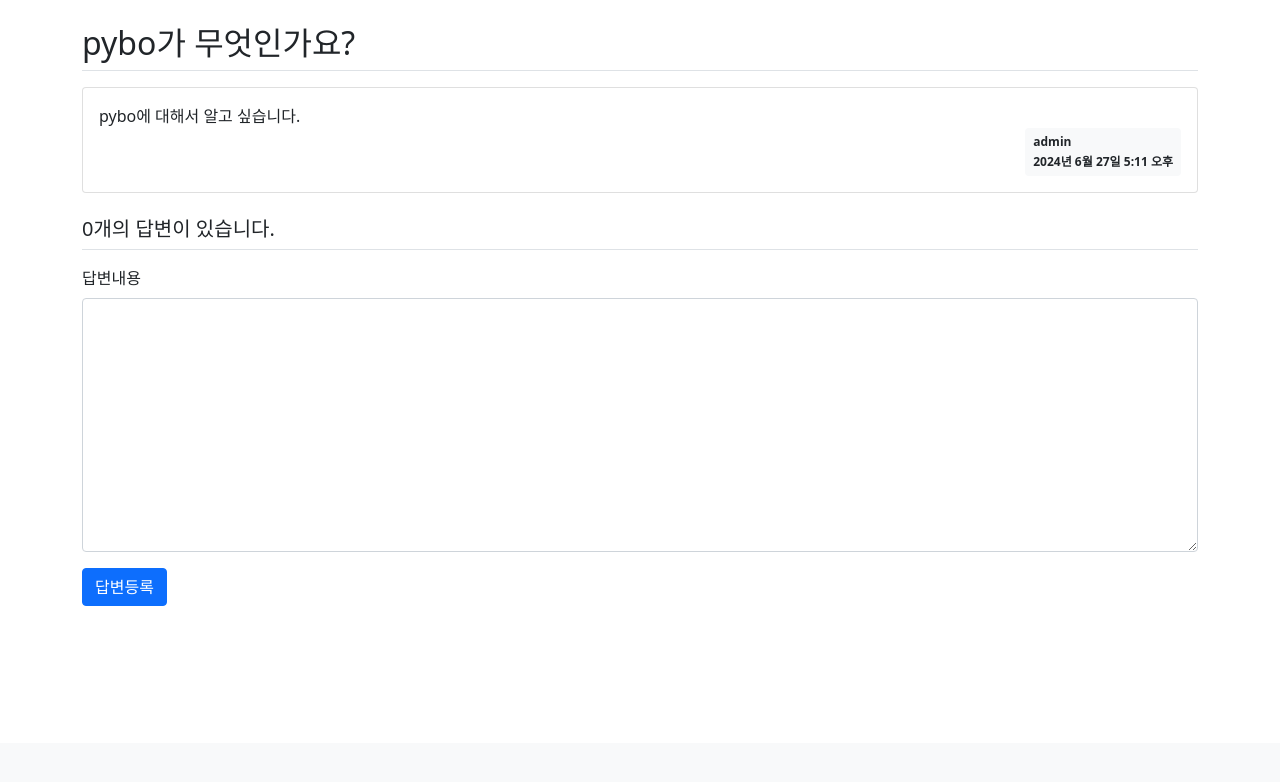
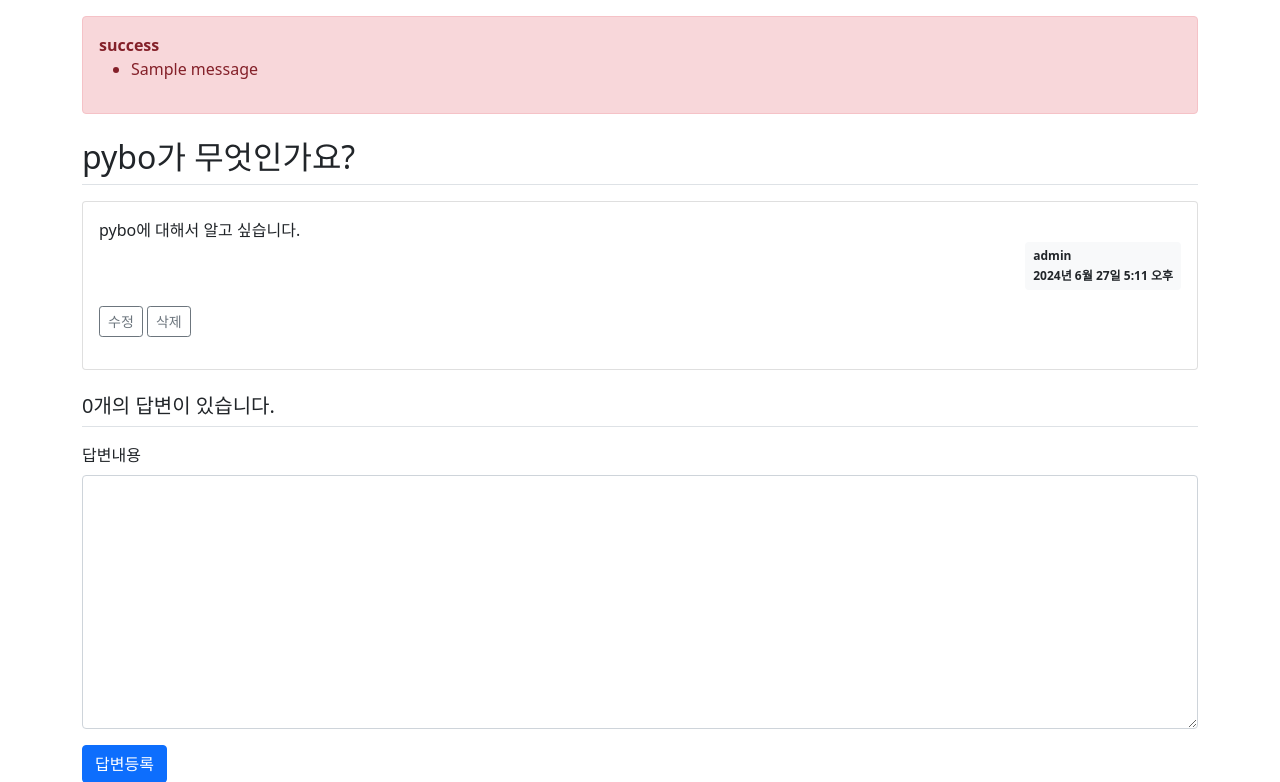
Before and after one commit to bkw535/jump_to_django, a Django app: page /pybo/answer/create/1/ in a window 1280 px wide. Shown: the part 57-839 px from the top of the page. Before the commit the page ends 663 px from the top, so only its background shows below. Run offline with Django 5.2, Linux system fonts and the light colour scheme; a user stored in the database is signed in; data comes from the database, SQL or seed files in the repository; one stand-in notice (Sample message) is shown; some libraries are stand-ins or nearby versions.

Commit message:
수정, 삭제 기능

```diff
--- a/pybo/models.py
+++ b/pybo/models.py
@@ -5,6 +5,7 @@ from django.contrib.auth.models import User
 class Question(models.Model):
     author = models.ForeignKey(User, on_delete=models.CASCADE)
     subject = models.CharField(max_length=200)
+    modify_date = models.DateTimeField(null=True, blank=True)
     content = models.TextField()
     create_date = models.DateTimeField()
 
@@ -15,5 +16,6 @@ class Question(models.Model):
 class Answer(models.Model):
     author = models.ForeignKey(User, on_delete=models.CASCADE)
     question = models.ForeignKey(Question, on_delete=models.CASCADE)
+    modify_date = models.DateTimeField(null=True, blank=True)
     content = models.TextField()
     create_date = models.DateTimeField()
--- a/pybo/urls.py
+++ b/pybo/urls.py
@@ -8,4 +8,8 @@ urlpatterns = [
     path('<int:question_id>/', views.detail, name='detail'),
     path('answer/create/<int:question_id>/', views.answer_create, name='answer_create'),
     path('question/create/', views.question_create, name='question_create'),
+    path('question/modify/<int:question_id>/', views.question_modify, name='question_modify'),
+    path('question/delete/<int:question_id>/', views.question_delete, name='question_delete'),
+    path('answer/modify/<int:answer_id>/', views.answer_modify, name='answer_modify'),
+    path('answer/delete/<int:answer_id>/', views.answer_delete, name='answer_delete'),
 ]
--- a/pybo/views.py
+++ b/pybo/views.py
@@ -1,11 +1,12 @@
 from django.http import HttpResponse
 from django.shortcuts import render, get_object_or_404, redirect
 from django.utils import timezone
-from .models import Question
+from .models import Question, Answer
 from django.http import HttpResponseNotAllowed
 from .forms import QuestionForm, AnswerForm
 from django.core.paginator import Paginator
 from django.contrib.auth.decorators import login_required
+from django.contrib import messages
 
 def index(request):
     page = request.GET.get('page', '1')  # 페이지
@@ -41,6 +42,33 @@ def answer_create(request, question_id):
     # return redirect('pybo:detail', question_id=question.id)
 
 @login_required(login_url='common:login')
+def answer_modify(request, answer_id):
+    answer = get_object_or_404(Answer, pk=answer_id)
+    if request.user != answer.author:
+        messages.error(request, '수정권한이 없습니다')
+        return redirect('pybo:detail', question_id=answer.question.id)
+    if request.method == "POST":
+        form = AnswerForm(request.POST, instance=answer)
+        if form.is_valid():
+            answer = form.save(commit=False)
+            answer.modify_date = timezone.now()
+            answer.save()
+            return redirect('pybo:detail', question_id=answer.question.id)
+    else:
+        form = AnswerForm(instance=answer)
+    context = {'answer': answer, 'form': form}
+    return render(request, 'pybo/answer_form.html', context)
+
+@login_required(login_url='common:login')
+def answer_delete(request, answer_id):
+    answer = get_object_or_404(Answer, pk=answer_id)
+    if request.user != answer.author:
+        messages.error(request, '삭제권한이 없습니다')
+    else:
+        answer.delete()
+    return redirect('pybo:detail', question_id=answer.question.id)
+
+@login_required(login_url='common:login')
 def question_create(request):
     if request.method == 'POST':
         form = QuestionForm(request.POST)
@@ -54,3 +82,30 @@ def question_create(request):
         form = QuestionForm()
     context = {'form': form}
     return render(request, 'pybo/question_form.html', context)
+
+@login_required(login_url='common:login')
+def question_modify(request, question_id):
+    question = get_object_or_404(Question, pk=question_id)
+    if request.user != question.author:
+        messages.error(request, '수정권한이 없습니다')
+        return redirect('pybo:detail', question_id=question.id)
+    if request.method == "POST":
+        form = QuestionForm(request.POST, instance=question)
+        if form.is_valid():
+            question = form.save(commit=False)
+            question.modify_date = timezone.now()  # 수정일시 저장
+            question.save()
+            return redirect('pybo:detail', question_id=question.id)
+    else:
+        form = QuestionForm(instance=question)
+    context = {'form': form}
+    return render(request, 'pybo/question_form.html', context)
+
+@login_required(login_url='common:login')
+def question_delete(request, question_id):
+    question = get_object_or_404(Question, pk=question_id)
+    if request.user != question.author:
+        messages.error(request, '삭제권한이 없습니다')
+        return redirect('pybo:detail', question_id=question.id)
+    question.delete()
+    return redirect('pybo:index')
--- a/templates/base.html
+++ b/templates/base.html
@@ -20,5 +20,9 @@
 <!-- 기본 템플릿 안에 삽입될 내용 End -->
 <!-- Bootstrap JS -->
 <script src="{% static 'bootstrap.min.js' %}"></script>
+<!-- 자바스크립트 Start -->
+{% block script %}
+{% endblock %}
+<!-- 자바스크립트 End -->
 </body>
 </html>
--- a/templates/pybo/question_detail.html
+++ b/templates/pybo/question_detail.html
@@ -3,16 +3,39 @@
 {% extends 'base.html' %}
 {% block content %}
 <div class="container my-3">
+    <!-- message 표시 -->
+    {% if messages %}
+    <div class="alert alert-danger my-3" role="alert">
+    {% for message in messages %}
+        <strong>{{ message.tags }}</strong>
+        <ul><li>{{ message.message }}</li></ul>
+    {% endfor %}
+    </div>
+    {% endif %}
     <!-- 질문 -->
     <h2 class="border-bottom py-2">{{ question.subject }}</h2>
     <div class="card my-3">
         <div class="card-body">
             <div class="card-text" style="white-space: pre-line;">{{ question.content }}</div>
             <div class="d-flex justify-content-end">
+                {% if question.modify_date %}
+                <div class="badge bg-light text-dark p-2 text-start mx-3">
+                    <div class="mb-2">modified at</div>
+                    <div>{{ question.modify_date }}</div>
+                </div>
+                {% endif %}
                 <div class="badge bg-light text-dark p-2 text-start">
                     <div class="mb-2">{{ question.author.username }}</div>
                     <div>{{ question.create_date }}</div>
                 </div>
+            </div>
+            <div class="my-3">
+            {% if request.user == question.author %}
+            <a href="{% url 'pybo:question_modify' question.id  %}"
+               class="btn btn-sm btn-outline-secondary">수정</a>
+                <a href="javascript:void(0)" class="delete btn btn-sm btn-outline-secondary"
+                    data-uri="{% url 'pybo:question_delete' question.id  %}">삭제</a>
+                {% endif %}
             </div>
         </div>
     </div>
@@ -23,10 +46,24 @@
         <div class="card-body">
             <div class="card-text" style="white-space: pre-line;">{{ answer.content }}</div>
             <div class="d-flex justify-content-end">
+                {% if answer.modify_date %}
+                <div class="badge bg-light text-dark p-2 text-start mx-3">
+                    <div class="mb-2">modified at</div>
+                    <div>{{ answer.modify_date }}</div>
+                </div>
+                {% endif %}
                 <div class="badge bg-light text-dark p-2 text-start">
                     <div class="mb-2">{{ answer.author.username }}</div>
                     <div>{{ answer.create_date }}</div>
                 </div>
+            </div>
+            <div class="my-3">
+                {% if request.user == answer.author %}
+                <a href="{% url 'pybo:answer_modify' answer.id  %}"
+                   class="btn btn-sm btn-outline-secondary">수정</a>
+                <a href="#" class="delete btn btn-sm btn-outline-secondary "
+                   data-uri="{% url 'pybo:answer_delete' answer.id  %}">삭제</a>
+                {% endif %}
             </div>
         </div>
     </div>
@@ -58,3 +95,15 @@
     </form>
 </div>
 {% endblock %}
+{% block script %}
+<script type='text/javascript'>
+const delete_elements = document.getElementsByClassName("delete");
+Array.from(delete_elements).forEach(function(element) {
+    element.addEventListener('click', function() {
+        if(confirm("정말로 삭제하시겠습니까?")) {
+            location.href = this.dataset.uri;
+        };
+    });
+});
+</script>
+{% endblock %}
```
Also changed, not shown: templates/pybo/answer_form.html (added, +16 -0 lines), pybo/migrations/0004_answer_modify_date_question_modify_date.py (added).
